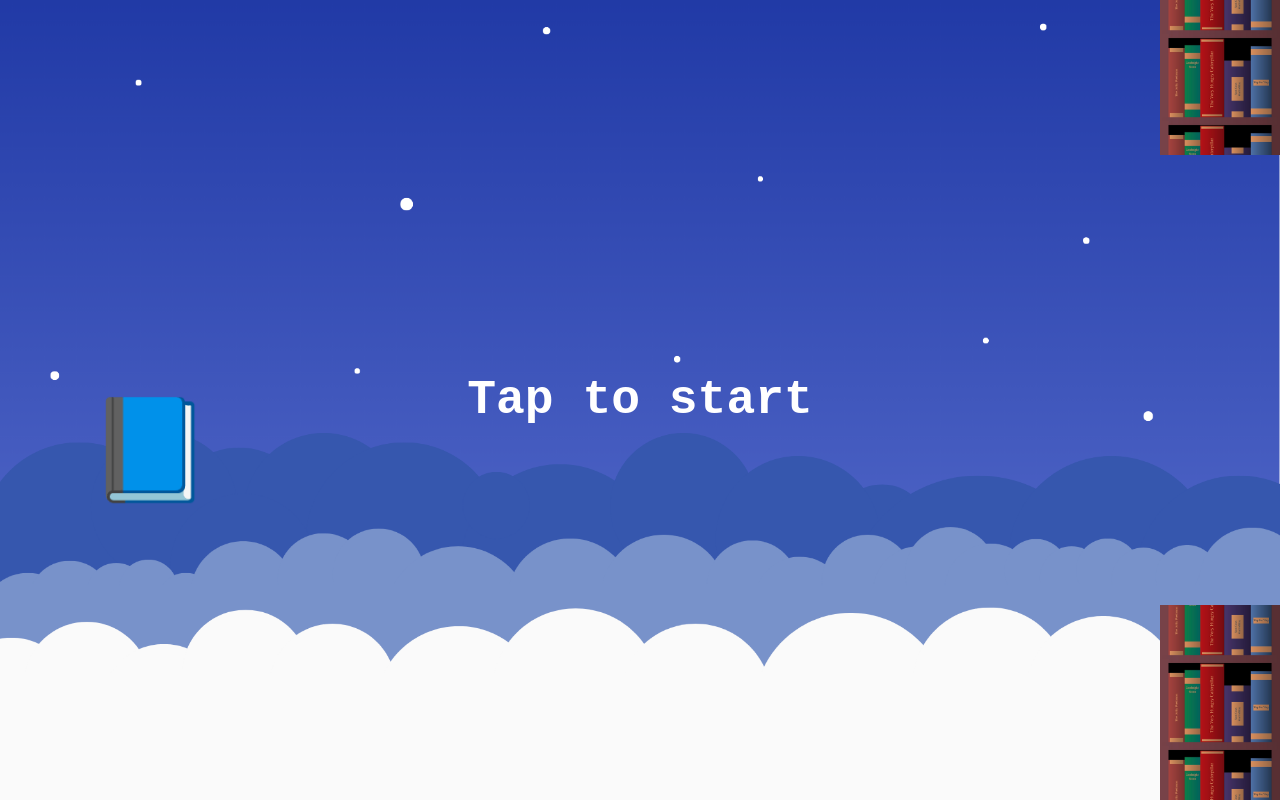
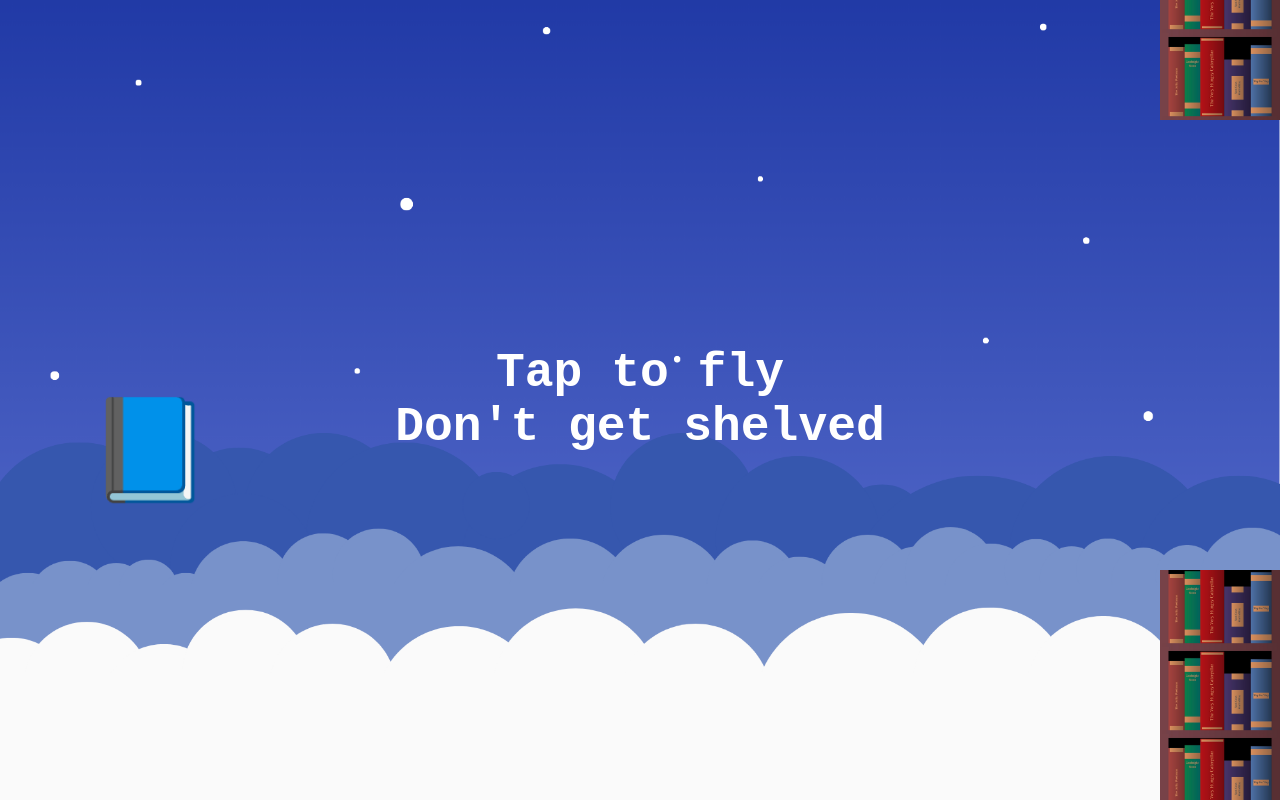
Before and after one commit to lewdry/flappybook, a plain HTML site: page index.html in a window 1280 px wide. Drawn offline with Linux system fonts and the light colour scheme.

Commit message:
Pipe fixes, text change

```diff
--- a/flappybook.js
+++ b/flappybook.js
@@ -78,12 +78,17 @@ function toggleBook() {
 }
 
 function setPipeHeights() {
-  const minHeight = 100;
-  const maxHeight = container.clientHeight - pipeGap - minHeight;
-  const topHeight = Math.random() * (maxHeight - minHeight) + minHeight;
-  pipeTop.style.height = `${topHeight}px`;
-  pipeBottom.style.height = `${container.clientHeight - topHeight - pipeGap}px`;
-}
+    const minHeight = 100;
+    const maxHeight = container.clientHeight - pipeGap - minHeight;
+    const topHeight = Math.floor((Math.random() * (maxHeight - minHeight) + minHeight) / 120) * 120;
+    pipeTop.style.height = `${topHeight}px`;
+    pipeBottom.style.height = `${container.clientHeight - topHeight - pipeGap}px`;
+
+    // Adjust background position for bottom pipe
+    const bottomPipeHeight = container.clientHeight - topHeight - pipeGap;
+    const bottomPipeBackgroundPosition = `0px -${120 - (bottomPipeHeight % 120)}px`;
+    pipeBottom.style.backgroundPosition = bottomPipeBackgroundPosition;
+  }
 
 function gameOver() {
     isGameRunning = false;
--- a/index.html
+++ b/index.html
@@ -9,7 +9,7 @@
     <div class="book">📖</div>
     <div class="pipe top"></div>
     <div class="pipe bottom"></div>
-    <div class="start-message">Tap to start</div>
+    <div class="start-message">Tap to fly<br>Don't get shelved</div>
     <div class="game-over-message"></div>
   </div>
   <script src="flappybook.js"></script>
--- a/styles.css
+++ b/styles.css
@@ -34,11 +34,21 @@ body {
   .pipe {
     position: absolute;
     width: 120px;
-    background-image: url('pillar.png'); /* Set the background image */
-    background-size: contain; /* Adjusts the image to cover the entire pipe */
-    background-repeat: repeat-y; /* Repeat the image vertically */
-    background-position: center; /* Centers the image */
-    right: -120px; /* Start off-screen */
+    background-image: url('pillar.png');
+    background-size: 100% auto; /* Adjust to fit width, auto height */
+    background-repeat: repeat-y;
+    background-position: center;
+    right: -120px;
+  }
+
+  .pipe.top {
+    background-position: bottom center; /* Align the image to the bottom for top pipe */
+    top: 0;
+  }
+
+  .pipe.bottom {
+    background-position: top center; /* Align the image to the top for bottom pipe */
+    bottom: 0;
   }
   .pipe.top {
     top: 0;
```
